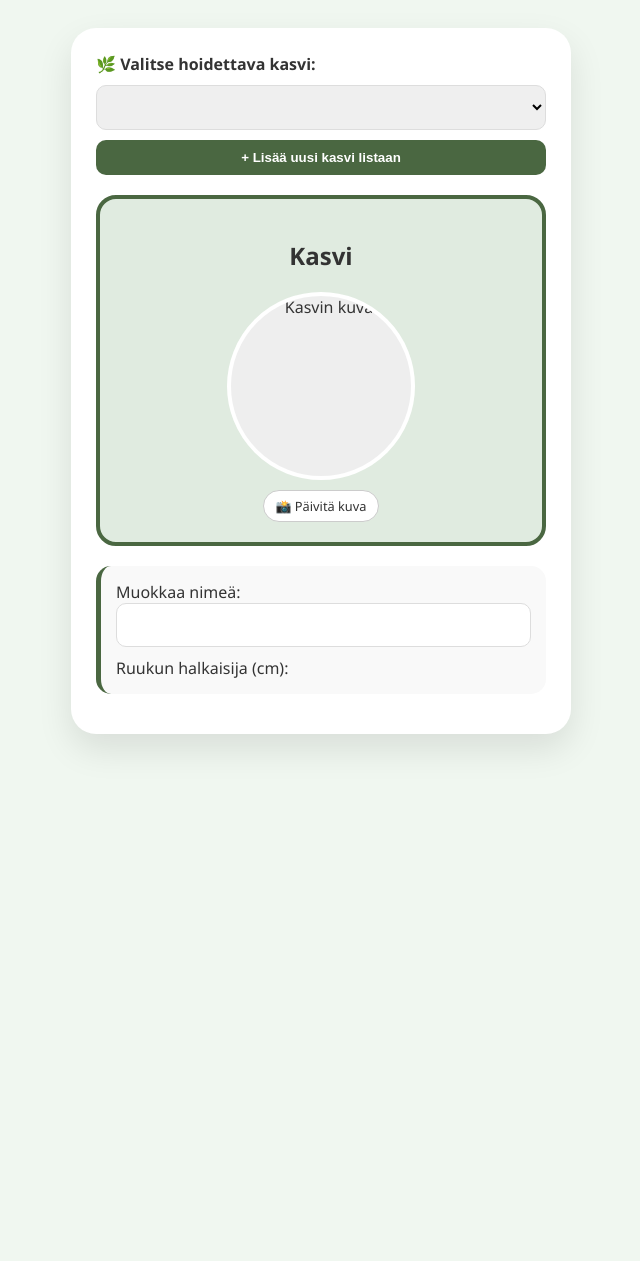
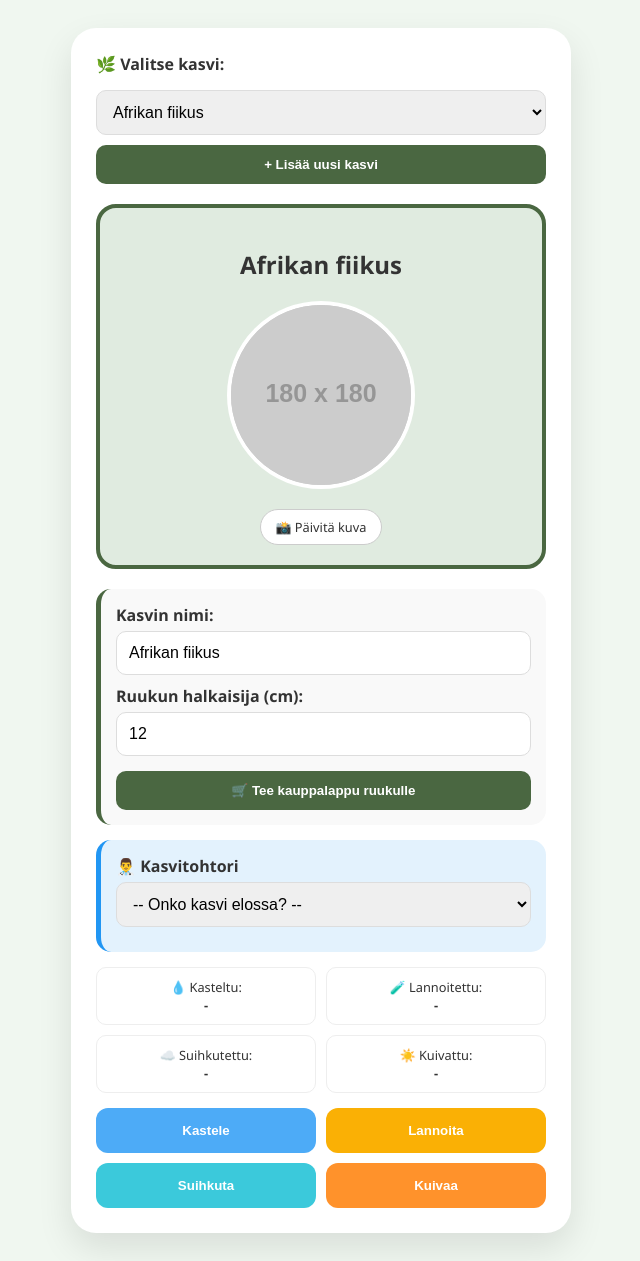
Before and after one commit to Sokerimunkki2035/Happy-race-plant-care-, a plain HTML site: page index.html in a window 1280 px wide. Shown: the whole page, without its empty margins (319-959 px from the left). Before the commit the page ends 800 px from the top, so only its background shows below. Drawn offline with Linux system fonts and the light colour scheme; placeholder pictures from the web are drawn by us.

Commit message:
Update index.html

```diff
--- a/index.html
+++ b/index.html
@@ -3,33 +3,28 @@
 <head>
     <meta charset="UTF-8">
     <meta name="viewport" content="width=device-width, initial-scale=1.0">
-    <title>Kasvivahti Pro</title>
+    <title>Kasvivahti Pro - Korjattu</title>
     <style>
         :root { --main-green: #4a6741; --bg-color: #f0f7f0; }
         body { font-family: 'Segoe UI', sans-serif; background: var(--bg-color); display: flex; justify-content: center; padding: 20px; color: #333; }
         .card { background: white; border-radius: 25px; box-shadow: 0 15px 35px rgba(0,0,0,0.1); padding: 25px; width: 100%; max-width: 450px; }
 
-        /* Valitsin ja Lisäys */
         .header-nav { margin-bottom: 20px; display: flex; gap: 10px; flex-direction: column; }
-        select, input { width: 100%; padding: 12px; border-radius: 10px; border: 1px solid #ddd; font-size: 1rem; box-sizing: border-box; }
-        .btn-add { background: var(--main-green); color: white; border: none; padding: 10px; cursor: pointer; border-radius: 10px; font-weight: bold; }
+        select, input { width: 100%; padding: 12px; border-radius: 10px; border: 1px solid #ddd; font-size: 1rem; box-sizing: border-box; margin-top: 5px; }
+        .btn-add { background: var(--main-green); color: white; border: none; padding: 12px; cursor: pointer; border-radius: 10px; font-weight: bold; width: 100%; }
 
-        /* Tamagotchi-näyttö */
-        .screen { background: #e0ebe0; border: 4px solid var(--main-green); border-radius: 20px; padding: 20px; text-align: center; margin-bottom: 20px; position: relative; }
-        #plant-img { width: 180px; height: 180px; object-fit: cover; border-radius: 50%; border: 4px solid white; background: #eee; margin: 10px auto; display: block; }
-        .upload-btn { background: #fff; padding: 6px 12px; border-radius: 20px; font-size: 0.8rem; cursor: pointer; border: 1px solid #ccc; display: inline-block; }
+        .screen { background: #e0ebe0; border: 4px solid var(--main-green); border-radius: 20px; padding: 20px; text-align: center; margin-bottom: 20px; }
+        #plant-img { width: 180px; height: 180px; object-fit: cover; border-radius: 50%; border: 4px solid white; background: #ccc; margin: 10px auto; display: block; }
+        .upload-btn { background: #fff; padding: 8px 15px; border-radius: 20px; font-size: 0.8rem; cursor: pointer; border: 1px solid #ccc; display: inline-block; margin-top: 10px; }
 
-        /* Tohtori & Ruukku */
         .box { background: #f9f9f9; padding: 15px; border-radius: 15px; margin-bottom: 15px; border-left: 5px solid var(--main-green); }
         .doctor-box { background: #e3f2fd; border-left-color: #2196f3; }
-        .pot-note { background: #fff9c4; border: 1px dashed #fbc02d; padding: 10px; margin-top: 10px; display: none; font-size: 0.9rem; }
+        .pot-note { background: #fff9c4; border: 1px dashed #fbc02d; padding: 10px; margin-top: 10px; display: none; font-size: 0.9rem; border-radius: 10px; }
 
-        /* Tilastot ja Napit */
         .stats { display: grid; grid-template-columns: 1fr 1fr; gap: 10px; margin-bottom: 15px; }
         .stat-item { background: #fff; border: 1px solid #eee; padding: 10px; border-radius: 10px; text-align: center; font-size: 0.8rem; }
         .actions { display: grid; grid-template-columns: 1fr 1fr; gap: 10px; }
-        .actions button { border: none; padding: 15px; border-radius: 12px; color: white; font-weight: bold; cursor: pointer; transition: 0.2s; }
-        .actions button:active { transform: scale(0.95); }
+        .actions button { border: none; padding: 15px; border-radius: 12px; color: white; font-weight: bold; cursor: pointer; }
 
         #image-input { display: none; }
     </style>
@@ -38,9 +33,9 @@
 
 <div class="card">
     <div class="header-nav">
-        <label style="font-weight:bold;">🌿 Valitse hoidettava kasvi:</label>
+        <label><b>🌿 Valitse kasvi:</b></label>
         <select id="plant-selector" onchange="changePlant()"></select>
-        <button class="btn-add" onclick="addNewPlant()">+ Lisää uusi kasvi listaan</button>
+        <button class="btn-add" onclick="addNewPlant()">+ Lisää uusi kasvi</button>
     </div>
 
     <div class="screen">
@@ -51,6 +46,155 @@
     </div>
 
     <div class="box">
-        <label>Muokkaa nimeä:</label>
+        <label><b>Kasvin nimi:</b></label>
         <input type="text" id="edit-name" oninput="updateData()">
-        <label style="margin-top:10px; display:block;">Ruukun halkaisija (cm):</
+
+        <label style="margin-top:10px; display:block;"><b>Ruukun halkaisija (cm):</b></label>
+        <input type="number" id="edit-pot" oninput="updateData()">
+
+        <button class="btn-add" style="margin-top:15px;" onclick="showPotAdvice()">🛒 Tee kauppalappu ruukulle</button>
+        <div id="pot-advice" class="pot-note"></div>
+    </div>
+
+    <div class="box doctor-box">
+        <strong>👨‍⚕️ Kasvitohtori</strong>
+        <select id="doctor-select" onchange="runDoctor()">
+            <option value="">-- Onko kasvi elossa? --</option>
+            <option value="scratch">Kynsitesti (onko vihreää?)</option>
+            <option value="dry">Varsi on kuiva ja ruskea</option>
+            <option value="soft">Varsi on pehmeä/löllö</option>
+            <option value="roots">Juuret ovat mullan alla</option>
+        </select>
+        <div id="doctor-msg" style="margin-top:10px; font-size:0.85rem; font-style:italic;"></div>
+    </div>
+
+    <div class="stats">
+        <div class="stat-item">💧 Kasteltu:<br><b id="st-water">-</b></div>
+        <div class="stat-item">🧪 Lannoitettu:<br><b id="st-feed">-</b></div>
+        <div class="stat-item">☁️ Suihkutettu:<br><b id="st-mist">-</b></div>
+        <div class="stat-item">☀️ Kuivattu:<br><b id="st-dry">-</b></div>
+    </div>
+
+    <div class="actions">
+        <button style="background:#4dabf7;" onclick="doAction('water')">Kastele</button>
+        <button style="background:#fab005;" onclick="doAction('feed')">Lannoita</button>
+        <button style="background:#3bc9db;" onclick="doAction('mist')">Suihkuta</button>
+        <button style="background:#ff922b;" onclick="doAction('dry')">Kuivaa</button>
+    </div>
+</div>
+
+<script>
+    // Alustetaan tiedot tai haetaan muistista
+    let plants = JSON.parse(localStorage.getItem('kasvigalleria_final')) || [
+        { id: 1, name: "Afrikan fiikus", pot: 12, water: "-", feed: "-", mist: "-", dry: "-", img: "" }
+    ];
+    let activeId = plants[0].id;
+
+    function renderSelector() {
+        const sel = document.getElementById('plant-selector');
+        sel.innerHTML = plants.map(p => `<option value="${p.id}" ${p.id == activeId ? 'selected' : ''}>${p.name}</option>`).join('');
+        loadPlant();
+    }
+
+    function changePlant() {
+        activeId = document.getElementById('plant-selector').value;
+        loadPlant();
+    }
+
+    function addNewPlant() {
+        const newP = { id: Date.now(), name: "Uusi kasvi", pot: 0, water: "-", feed: "-", mist: "-", dry: "-", img: "" };
+        plants.push(newP);
+        activeId = newP.id;
+        save();
+        renderSelector();
+    }
+
+    function loadPlant() {
+        const p = plants.find(x => x.id == activeId);
+        if(!p) return;
+
+        document.getElementById('title-name').innerText = p.name;
+        document.getElementById('edit-name').value = p.name;
+        document.getElementById('edit-pot').value = p.pot || "";
+
+        // Kuvan lataus: Jos kuvaa ei ole, käytetään harmaata pohjaa
+        const imgDisplay = document.getElementById('plant-img');
+        imgDisplay.src = p.img || "https://via.placeholder.com/180?text=Ota+kuva";
+
+        document.getElementById('st-water').innerText = p.water;
+        document.getElementById('st-feed').innerText = p.feed;
+        document.getElementById('st-mist').innerText = p.mist;
+        document.getElementById('st-dry').innerText = p.dry;
+
+        // Nollataan aputekstit
+        document.getElementById('pot-advice').style.display = 'none';
+        document.getElementById('doctor-msg').innerText = "";
+        document.getElementById('doctor-select').value = "";
+    }
+
+    function updateData() {
+        const p = plants.find(x => x.id == activeId);
+        p.name = document.getElementById('edit-name').value;
+        p.pot = document.getElementById('edit-pot').value;
+
+        document.getElementById('title-name').innerText = p.name;
+
+        // Päivitetään nimi pudotusvalikkoon
+        const option = document.querySelector(`#plant-selector option[value="${activeId}"]`);
+        if(option) option.innerText = p.name;
+
+        save();
+    }
+
+    function doAction(type) {
+        const p = plants.find(x => x.id == activeId);
+        p[type] = new Date().toLocaleDateString('fi-FI');
+        save();
+        loadPlant();
+    }
+
+    function save() {
+        localStorage.setItem('kasvigalleria_final', JSON.stringify(plants));
+    }
+
+    // Kuvan käsittely korjattu
+    document.getElementById('image-input').addEventListener('change', function(e) {
+        const reader = new FileReader();
+        reader.onload = function() {
+            const p = plants.find(x => x.id == activeId);
+            p.img = reader.result;
+            document.getElementById('plant-img').src = reader.result;
+            save();
+        };
+        if(e.target.files[0]) reader.readAsDataURL(e.target.files[0]);
+    });
+
+    function showPotAdvice() {
+        const pot = parseInt(document.getElementById('edit-pot').value);
+        const div = document.getElementById('pot-advice');
+        if(!pot) {
+            div.innerHTML = "⚠️ Syötä nykyisen ruukun koko ensin!";
+        } else {
+            div.innerHTML = `<strong>KAUPOILLE:</strong><br>Hanki uusi ruukku kokoa <b>${pot+2} - ${pot+4} cm</b>.<br>Varmista, että siinä on reikä pohjassa!`;
+        }
+        div.style.display = 'block';
+    }
+
+    function runDoctor() {
+        const val = document.getElementById('doctor-select').value;
+        const msg = document.getElementById('doctor-msg');
+        const tips = {
+            scratch: "Raaputa vartta kynnellä: jos alta paljastuu vihreää, kasvi on elossa! Jos se on ruskeaa, kokeile alempaa.",
+            dry: "Jos varsi napsahtaa poikki kuin kuiva oksa, se on kuollut. Jos se taipuu, siellä on vielä elämää.",
+            soft: "Pehmeä varsi on usein merkki mädästä. Leikkaa pehmeä osa pois terveeseen (kovaan) kohtaan asti.",
+            roots: "Tarkista juuret mullan alta: valkoiset = hyvä, ruskeat/löysät = liikaa vettä."
+        };
+        msg.innerText = tips[val] || "";
+    }
+
+    // Käynnistetään sivu
+    renderSelector();
+</script>
+
+</body>
+</html>
```
